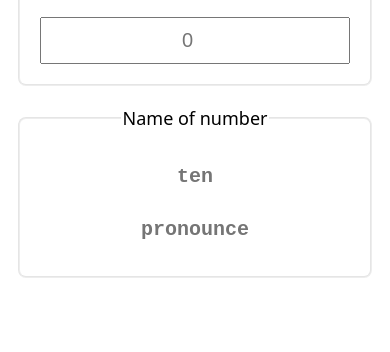
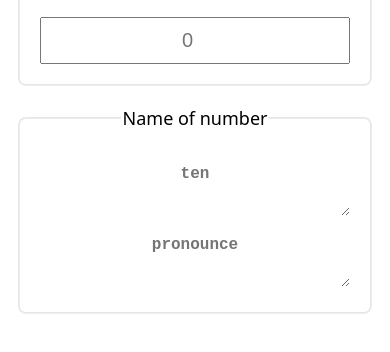
Before and after one commit to kemptone/PowerOfTen, a website with bundled scripts: page public/index.html in a window 390 px wide. Shown: the part 132-484 px from the top of the page. Built offline with nearby package versions, Linux system fonts and the light colour scheme.

Commit message:
better formatting for mobile

```diff
--- a/public/index.html
+++ b/public/index.html
@@ -24,18 +24,21 @@
         </fieldset>
         <fieldset>
             <legend>Name of number</legend>
-            <input
-              type="text"
+            <textarea
+              name="name"
+              id="name"
+              cols="30"
+              rows="2"
               placeholder="ten"
-              id="name"
               autocomplete="off"
-            >
-            <input
-              type="text"
+            ></textarea>
+            <textarea
+              cols="30"
+              rows="2"
               placeholder="pronounce"
               id="pronounce"
               autocomplete="off"
-            >
+            ></textarea>
         </fieldset>
     </main>
 </body>
--- a/public/style.css
+++ b/public/style.css
@@ -40,6 +40,7 @@ fieldset legend {
   text-align: center;
 }
 
+fieldset textarea,
 fieldset input {
   text-align: center;
   padding: 10px;
@@ -53,4 +54,5 @@ fieldset #pronounce {
   font-weight: bold;
   border:none;
   padding:15px 10px;
+  font-size: 16px;
 }
```
